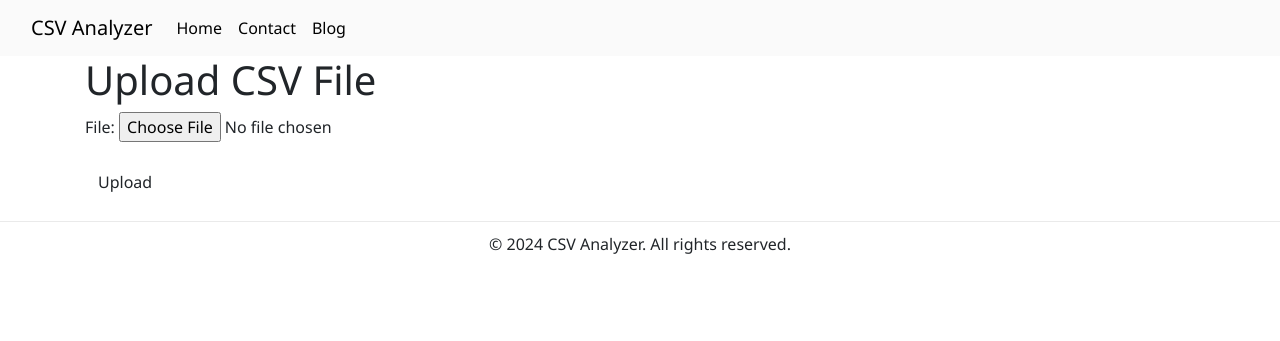
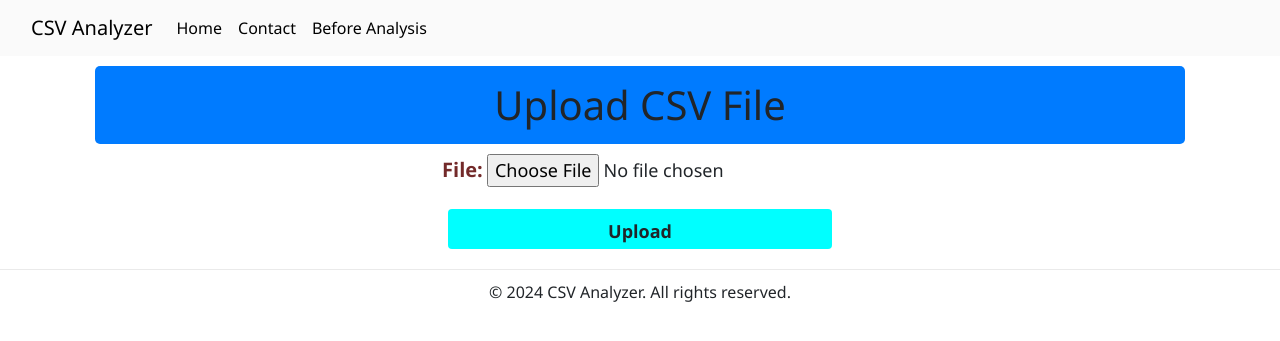
Before and after one commit to kunal042/csv_analyzer, a Django app: page / in a window 1280 px wide. Shown: the top 341 px of the page. Run offline with Django 4.2, Linux system fonts and the light colour scheme; some libraries are stand-ins or nearby versions.

Commit message:
add and design website using css

```diff
--- a/csv_analyzer/analyzer/static/analyzer/css/style.css
+++ b/csv_analyzer/analyzer/static/analyzer/css/style.css
@@ -13,16 +13,39 @@
     color: black;
 }
 
-.conatiner{
-    background-color: #732a2a;
+
+/* Upload Page */
+
+.container{
     display: flex;
-    align-items: center;
-    justify-content: center;
+    flex-direction: column;
+    /* align-items: center; */
+    text-align: center;
+}
+.container label{
+    color: #732a2a;
+    font-size: 20px;
+    font-weight: 600;
 }
 
-.conatiner h1{
-    text-align: center;
-    font-size: 24px;
+.container input{
+    font-size: 18px;
+    font-weight: 500;
+
+}
+
+.btn{
+    background: aqua;
+    padding: 8px;
+    height: 5vh;
+    width: 30vw;
+    font-size: 18px;
+    font-weight: 600;
+}
+.btn:hover{
+    background:rgb(130, 214, 214);
+    cursor: pointer;
+    transition: 1sec ease-in-out;
 }
 
 /*
@@ -71,3 +94,51 @@ Conatact Page
 .contact-info a:hover {
     color: #0056b3;
 }
+
+
+/* process html */
+.process{
+   display: flex;
+   flex-direction: column;
+   margin: 10px 40px;
+
+
+}
+.heading{
+    background: #007BFF;
+    padding: 15px;
+    margin: 10px 10px ;
+    text-align: center;
+    border-radius: 5px;
+}
+
+.first-row{
+    background-color: bisque;
+    color: #732a2a;
+    margin: 10px 10px;
+    padding: 10px;
+    text-align: center;
+    border-radius: 5px;
+}
+
+.head{
+    background-color: #fff;
+    color: #732a2a;
+    text-align: center;
+    border-collapse: collapse;
+}
+
+.process thead tr{
+    text-align: center;
+    align-items: center;
+}
+.img-histo{
+    display: flex;
+    align-items: center;
+    text-align: center;
+}
+.histogram{
+    width: 500px;
+    height: 500px;
+
+}
--- a/csv_analyzer/analyzer/templates/analyzer/base.html
+++ b/csv_analyzer/analyzer/templates/analyzer/base.html
@@ -8,6 +8,7 @@
     <link rel="stylesheet" href="https://stackpath.bootstrapcdn.com/bootstrap/4.5.2/css/bootstrap.min.css">
     <link rel="stylesheet" href="{%  static '/analyzer/css/style.css' %}">
     <style>
+
 
         footer {
             text-align: center;
@@ -33,7 +34,7 @@
                 <a class="nav-link" href="{% url  'contact' %}">Contact</a>
               </li>
               <li class="nav-item">
-                <a class="nav-link" href="#">Blog</a>
+                <a class="nav-link" href="#">Before Analysis</a>
               </li>
               <!-- <li class="nav-item dropdown">
                 <a class="nav-link dropdown-toggle" href="#" role="button" data-bs-toggle="dropdown" aria-expanded="false">
--- a/csv_analyzer/analyzer/templates/analyzer/upload.html
+++ b/csv_analyzer/analyzer/templates/analyzer/upload.html
@@ -10,11 +10,14 @@
     <h1 class="heading" >Upload CSV File</h1>
     <form method="post" enctype="multipart/form-data">
         {% csrf_token %}
-        <div>
+        <div class="file-upload">
             {{ form.as_p }}
         </div>
 
         <button type="submit" class="btn">Upload</button>
     </form>
 </div>
+
+
+
 {% endblock %}
--- a/csv_analyzer/analyzer/views.py
+++ b/csv_analyzer/analyzer/views.py
@@ -22,58 +22,24 @@ def upload_file(request):
         form = CSVFileForm()
     return render(request, 'analyzer/upload.html', {'form': form})
 
+
 def process_file(request, pk):
     csv_file = CSVFile.objects.get(pk=pk)
     file_path = os.path.join(settings.MEDIA_ROOT, csv_file.file.name)
     data = pd.read_csv(file_path)
 
-    # Perform basic data analysis
+
     head = data.head().to_html()
     description = data.describe().to_html()
 
-    # Generate plots
+
     plots = []
     for column in data.select_dtypes(include=['float64', 'int64']).columns:
         plt.figure()
         sns.histplot(data[column].dropna())
         plt.title(f'Histogram of {column}')
 
-        # Save plot to a string in base64 format
-        buffer = io.BytesIO()
-        plt.savefig(buffer, format='png')
-        buffer.seek(0)
-        image_png = buffer.getvalue()
-        buffer.close()
-        image_base64 = base64.b64encode(image_png).decode('utf-8')
-        plots.append(image_base64)
 
-
-    context = {
-        'head': head,
-        'description': description,
-        'file': csv_file,
-    }
-    return render(request, 'analyzer/process.html', context)
-
-
-
-def process_file(request, pk):
-    csv_file = CSVFile.objects.get(pk=pk)
-    file_path = os.path.join(settings.MEDIA_ROOT, csv_file.file.name)
-    data = pd.read_csv(file_path)
-
-    # Perform basic data analysis
-    head = data.head().to_html()
-    description = data.describe().to_html()
-
-    # Generate plots
-    plots = []
-    for column in data.select_dtypes(include=['float64', 'int64']).columns:
-        plt.figure()
-        sns.histplot(data[column].dropna())
-        plt.title(f'Histogram of {column}')
-
-        # Save plot to a string in base64 format
         buffer = io.BytesIO()
         plt.savefig(buffer, format='png')
         buffer.seek(0)
```
Also changed, not shown: csv_analyzer/analyzer/templates/analyzer/process.html (+17 -10 lines), README.md, csv_analyzer/analyzer/forms.py (line endings or trailing spaces), csv_analyzer/db.sqlite3, csv_analyzer/manage.py (line endings or trailing spaces), 1 other file.
